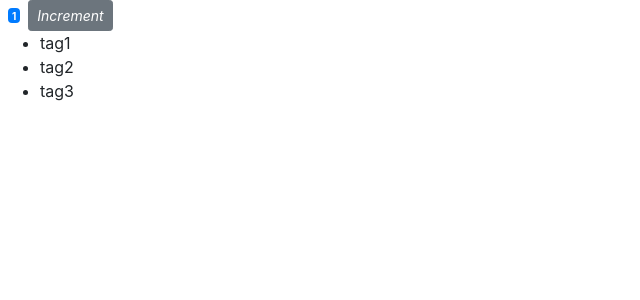
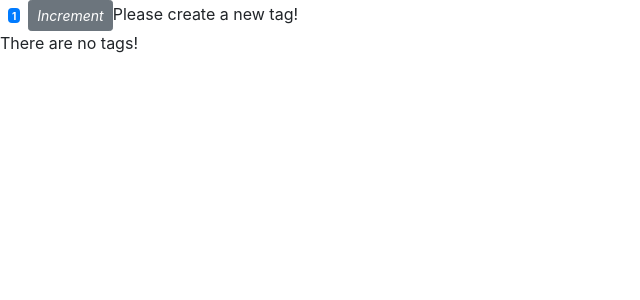
Before and after one commit to kaviyapreethi/React-counter-app, a React (Create React App) app: page / in a window 1280 px wide. Shown: the top 300 px of the page, without its empty margins (0-640 px from the left). Built offline with nearby package versions, Linux system fonts and the light colour scheme.

Commit message:
Conditional Rendering

```diff
--- a/src/components/counter.jsx
+++ b/src/components/counter.jsx
@@ -3,12 +3,23 @@
 class Counter extends Component {
   state = {
     count: 1,
-    tags: ["tag1", "tag2", "tag3"]
+    tags: []
   };
   styles = {
     fontSize: 10,
     fontWeight: "bold"
   };
+
+  renderTags() {
+    if (this.state.tags.length === 0) return <p>There are no tags!</p>;
+    return (
+      <ul>
+        {this.state.tags.map(tag => (
+          <li key={tag}>{tag}</li>
+        ))}
+      </ul>
+    );
+  }
   render() {
     return (
       <React.Fragment>
@@ -21,11 +32,8 @@
         >
           Increment
         </button>
-        <ul>
-          {this.state.tags.map(tag => (
-            <li key={tag}>{tag}</li>
-          ))}
-        </ul>
+        {this.state.tags.length === 0 && "Please create a new tag!"}
+        {this.renderTags()}
       </React.Fragment>
     );
   }
```
